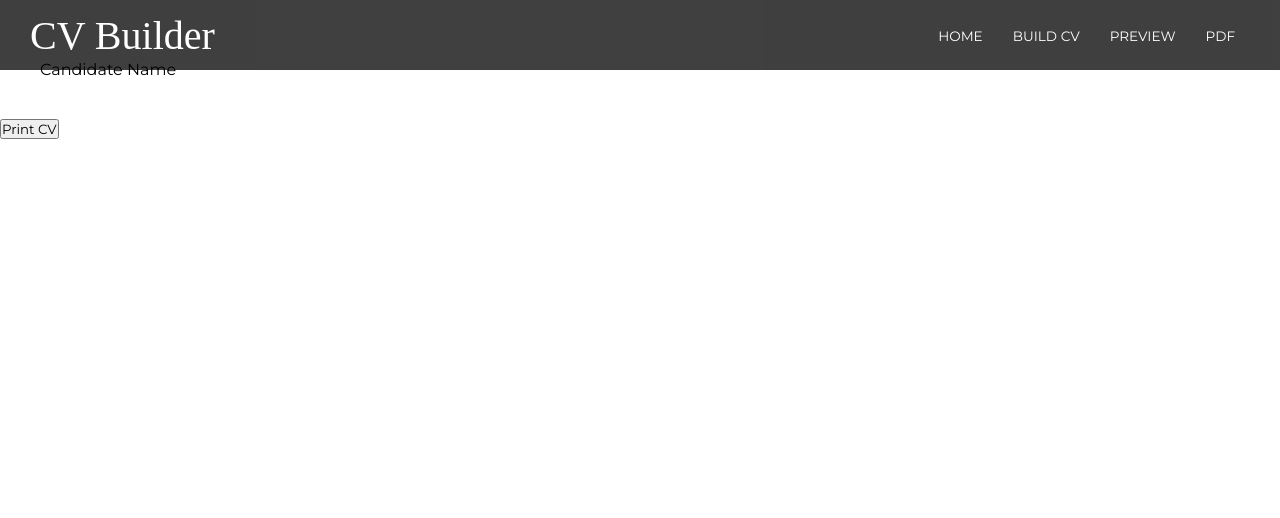
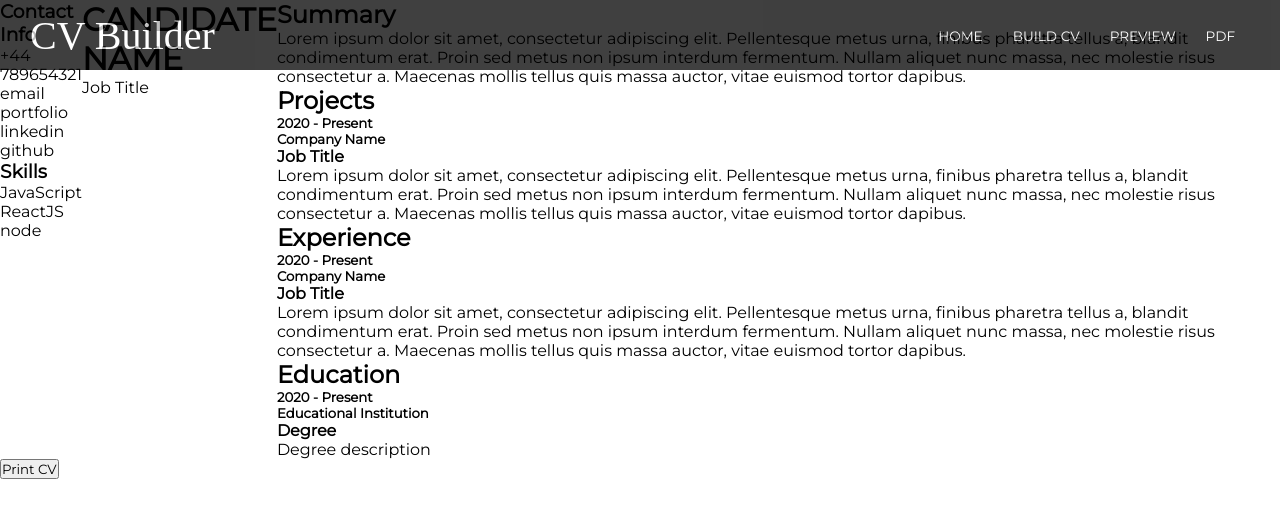
Before and after one commit to maijako/CV-generator, a React (Create React App) app: page /preview in a window 1280 px wide. Shown: the top 518 px of the page. Built offline with nearby package versions, Linux system fonts and the light colour scheme; a web font is replaced by a local one; what @react-pdf/renderer would draw is missing.

Commit message:
adds basic modularization and displays CV design one component in print view

```diff
--- a/src/components/printCV.js
+++ b/src/components/printCV.js
@@ -1,58 +1,13 @@
 import React, { useRef } from "react";
 import { render } from "react-dom";
 import { useReactToPrint } from "react-to-print";
-
-// Create styles
-const styles = {
-  button: {
-    display: "flex",
-    alignSelf: "centre"
-  },
-
-  page: {
-    // display: "flex",
-    // flexDirection: "column",
-    justifyContent: "top",
-    alignItems: "left",
-    backgroundColor: "white",
-    marginTop: 60,
-    marginLeft: 40,
-    marginRight: 40,
-    marginBottom: 40,
-  },
-
-  heading: {
-    flexDirection: "column",
-    justifyContent: "left",
-    alignItems: "top",
-  },
-
-  headingText: {
-    display: "block",
-    color: "black",
-    fontSize: "32px",
-  },
-
-  contact: {
-    display: "block",
-    JustifyContent: "left",
-  },
-
-  contactText: {
-    fontSize: "10px",
-    color: "grey",
-  },
-};
+import CvOne from "../cv_designs/designOne/CvOne";
 
 class ComponentToPrint extends React.Component {
   render() {
     return (
-      //placeholder component
-
-      <div style={styles.page}>
-
-        <div style={styles.heading} placeholder="Candidate Name">Candidate Name</div>
-      </div>
+      //can probably add more CV designs and wrap them in if else statements here depending on what the user selects?
+      <CvOne />
     );
   };
 };
@@ -66,7 +21,7 @@ const PrintCV = () => {
   return (
     <div>
       <ComponentToPrint ref={componentRef} />
-      <button style={styles.button} onClick={handlePrint}>Print CV</button>
+      <button onClick={handlePrint}>Print CV</button>
     </div>
   );
 };
--- /dev/null
+++ b/src/cv_designs/designOne/CvOne.css
@@ -0,0 +1,32 @@
+.container {
+    display: flex;
+    font-family:Arial, Helvetica, sans-serif;
+}
+
+.profileText {
+    display: inline;
+
+    align-items: center;
+}
+
+.left__side {
+    display: block;
+    justify-content: flex-start;
+    align-items: left;
+}
+
+.right__side {
+    display: block;
+    justify-content: flex-end;
+    align-items: right;
+}
+.h1 {
+    font-size: 80px;
+}
+.h2 {
+    font-size: 40px;
+}
+
+.h3 {
+    font-size: 30px;
+}
--- /dev/null
+++ b/src/cv_designs/designOne/CvOne.js
@@ -0,0 +1,17 @@
+import React from "react";
+import MainSectionOne from "./MainSectionOne";
+import SidebarOne from "./SidebarOne";
+import "./CvOne.css";
+
+
+function cvOne() {
+    return (
+        <div className="container">
+            <SidebarOne />
+            <MainSectionOne />
+        </div>
+
+    )
+}
+
+export default cvOne
--- /dev/null
+++ b/src/cv_designs/designOne/MainSectionOne.js
@@ -0,0 +1,73 @@
+import React from "react";
+
+
+function MainSectionOne() {
+  return (
+    <>
+      <div className="profileText">
+        <h1>CANDIDATE NAME</h1>
+        <span>Job Title</span>
+      </div>
+
+      <div className="right__side">
+        <div className="about profile">
+          <h2>Summary</h2>
+          <p>
+            Lorem ipsum dolor sit amet, consectetur adipiscing elit. Pellentesque metus urna, finibus pharetra tellus a, blandit condimentum erat. Proin sed metus non ipsum interdum fermentum. Nullam aliquet nunc massa, nec molestie risus consectetur a. Maecenas mollis tellus quis massa auctor, vitae euismod tortor dapibus.
+          </p>
+        </div>
+
+        <div className="about projects">
+          <h2>Projects</h2>
+          <div className="box">
+            <div className="year__company">
+              <h5>2020 - Present</h5>
+              <h5>Company Name</h5>
+            </div>
+            <div className="text">
+              <h4>Job Title</h4>
+              <p>
+                Lorem ipsum dolor sit amet, consectetur adipiscing elit. Pellentesque metus urna, finibus pharetra tellus a, blandit condimentum erat. Proin sed metus non ipsum interdum fermentum. Nullam aliquet nunc massa, nec molestie risus consectetur a. Maecenas mollis tellus quis massa auctor, vitae euismod tortor dapibus.
+              </p>
+            </div>
+          </div>
+        </div>
+
+        <div className="about experience">
+          <h2>Experience</h2>
+          <div className="box">
+            <div className="year__company">
+              <h5>2020 - Present</h5>
+              <h5>Company Name</h5>
+            </div>
+            <div className="text">
+              <h4>Job Title</h4>
+              <p>
+                Lorem ipsum dolor sit amet, consectetur adipiscing elit. Pellentesque metus urna, finibus pharetra tellus a, blandit condimentum erat. Proin sed metus non ipsum interdum fermentum. Nullam aliquet nunc massa, nec molestie risus consectetur a. Maecenas mollis tellus quis massa auctor, vitae euismod tortor dapibus.
+              </p>
+            </div>
+          </div>
+        </div>
+
+        <div className="about education">
+          <h2>Education</h2>
+          <div className="box">
+            <div className="year__company">
+              <h5>2020 - Present</h5>
+              <h5>Educational Institution</h5>
+            </div>
+            <div className="text">
+              <h4>Degree</h4>
+              <p>
+                Degree description
+              </p>
+            </div>
+          </div>
+        </div>
+
+      </div>
+    </>
+  )
+}
+
+export default MainSectionOne
--- /dev/null
+++ b/src/cv_designs/designOne/SidebarOne.js
@@ -0,0 +1,64 @@
+import React from "react";
+
+
+function SidebarOne() {
+    return (
+        <>
+            <div className="left__side">
+                <div className="contactInfo">
+                    <h3>Contact Info</h3>
+                    <ul>
+                        <li>
+                            <span className="icon">
+                                <icon className="fa fa-phone" aria-hidden="true">+44 789654321</icon>
+                            </span>
+                        </li>
+
+                        <li>
+                            <span className="icon">
+                                <icon className="fa fa-phone" aria-hidden="true">email</icon>
+                            </span>
+                        </li>
+
+                        <li>
+                            <span className="icon">
+                                <icon className="fa fa-phone" aria-hidden="true">portfolio</icon>
+                            </span>
+                        </li>
+
+                        <li>
+                            <span className="icon">
+                                <icon className="fa fa-phone" aria-hidden="true">linkedin</icon>
+                            </span>
+                        </li>
+
+                        <li>
+                            <span className="icon">
+                                <icon className="fa fa-phone" aria-hidden="true">github</icon>
+                            </span>
+                        </li>
+                    </ul>
+                </div>
+
+                <div className="contactInfo education">
+                    <h3>Skills</h3>
+                    <ul>
+                        <li>
+                            <span className="text">JavaScript</span>
+                        </li>
+
+                        <li>
+                            <span className="text">ReactJS</span>
+                        </li>
+
+                        <li>
+                            <span className="text">node</span>
+                        </li>
+                    </ul>
+                </div>
+            </div>
+        </>
+    );
+};
+
+export default SidebarOne
```
Also changed, not shown: src/cv_designs/1_design/Mainsection.js (deleted, +0 -9 lines), src/cv_designs/1_design/Sidebar.js (deleted, +0 -51 lines).
